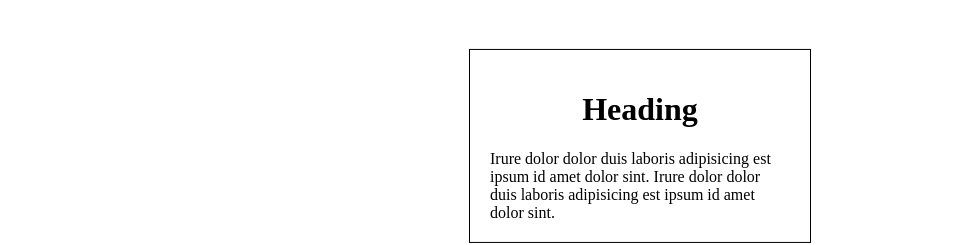
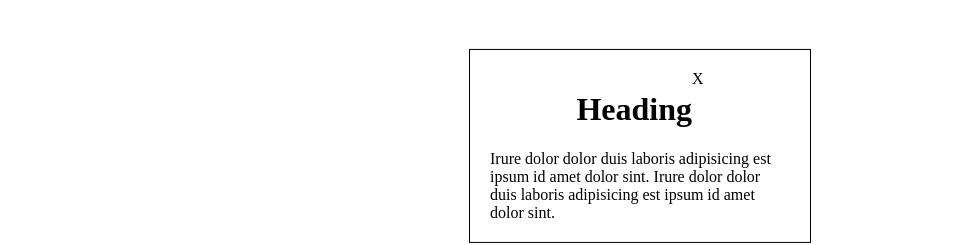
Before and after one commit to saivaibhavks/Modal, a React (Vite) app in the folder modal/: page / in a window 1280 px wide. Both pictures are taken after a click on the button "Click me". Shown: the part 263-508 px from the top of the page, without its empty margins (0-955 px from the left). Built offline with nearby package versions, Linux system fonts and the light colour scheme.

Commit message:
added cross

```diff
--- a/modal/src/Modal.jsx
+++ b/modal/src/Modal.jsx
@@ -38,7 +38,10 @@ const Modal = () => {
       </div>
       {shoModal && (
         <div className="modal" style={{ opacity: 1 }}>
-          <h1>Heading</h1>
+          <div style={{ display: "flex" }}>
+            <h1>Heading</h1>
+            <span>X</span>
+          </div>
           Irure dolor dolor duis laboris adipisicing est ipsum id amet dolor
           sint. Irure dolor dolor duis laboris adipisicing est ipsum id amet
           dolor sint.
```
